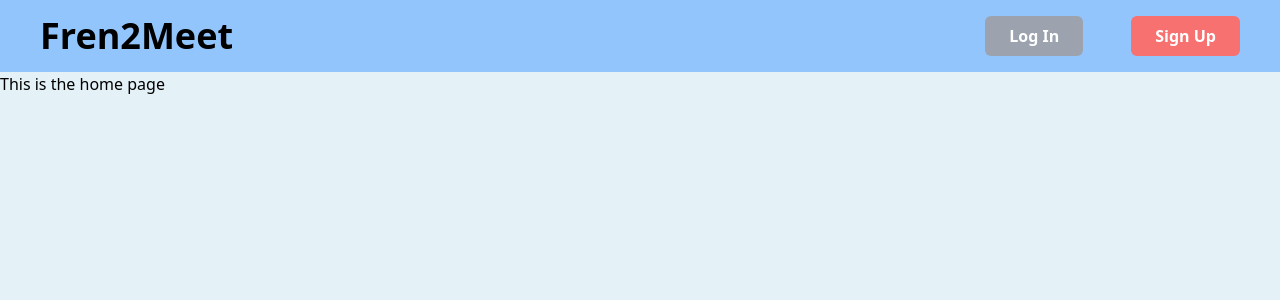
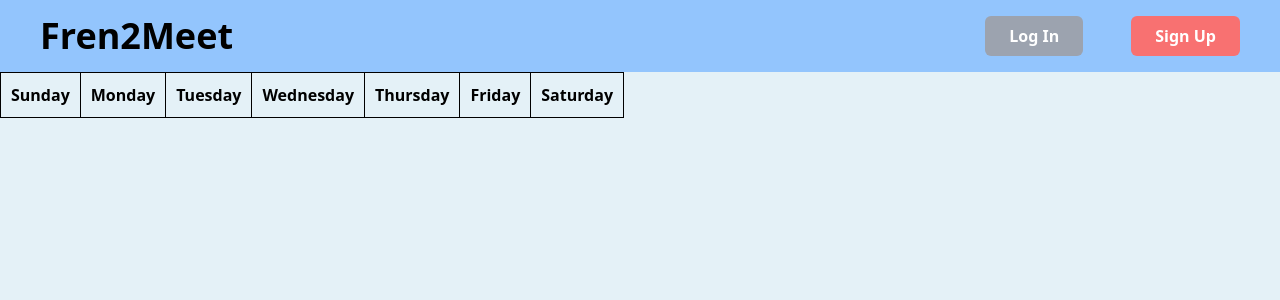
Before and after one commit to Evan-Nishi/CMPE-133-Project, a React (Create React App) app in the folder client/: page /home in a window 1280 px wide. Shown: the top 300 px of the page. Built offline with nearby package versions, Linux system fonts and the light colour scheme; no server answers.

Commit message:
base finished

```diff
--- /dev/null
+++ b/client/src/Components/Calendar.js
@@ -0,0 +1,102 @@
+import React, { useEffect } from "react";
+import PropTypes from "prop-types";
+const Calendar = () => {
+
+    //this gets tile background color, more red = more events scheduled during time
+
+
+    /**
+     * TODO: fetch data here when API is complete
+     * for now use this example
+    */
+    let calData = {
+        "Sunday": Array.from({ length: 96 }, () => Math.floor(Math.random() * 4)),
+        "Monday": Array.from({ length: 96 }, () => Math.floor(Math.random() * 4)),
+        "Tuesday": Array.from({ length: 96 }, () => Math.floor(Math.random() * 4)),
+        "Thursday": Array.from({ length: 96 }, () => Math.floor(Math.random() * 4)),
+        "Friday": Array.from({ length: 96 }, () => Math.floor(Math.random() * 4)),
+        "Saturday": Array.from({ length: 96 }, () => Math.floor(Math.random() * 4)),
+        "Sunday": Array.from({ length: 96 }, () => Math.floor(Math.random() * 4)),
+    };
+
+    //map like so
+    //calData[Sunday][0]
+
+    return(
+        <table className="calendar-table">
+            <thead>
+                <tr>
+                    <th>Sunday</th>
+                    <th>Monday</th>
+                    <th>Tuesday</th>
+                    <th>Wednesday</th>
+                    <th>Thursday</th>
+                    <th>Friday</th>
+                    <th>Saturday</th>
+                </tr>
+            </thead>
+            <tbody>
+                <calBody calData={calData}/>
+            </tbody>
+            <style>
+                {`
+                .calendar-table {
+                    border-collapse: collapse;
+                }
+                .calendar-table th {
+                    border: 1px solid black;
+                    padding: 10px;
+                }
+                `}
+            </style>
+        </table>
+    );
+};
+
+//TODO: add col with time markers for each hr, ie 8:00am, 9:00am...
+const calBody = ({calData}) =>{
+    let rows = [];
+    for(let i = 0; i < 96; i++){ //for each row
+        rows.push( //we need to fix this, it's horrendous
+            <tr>
+                <calBlock rgbColor={calData["Sunday"][i]}/>
+                <calBlock rgbColor={calData["Monday"][i]}/>
+                <calBlock rgbColor={calData["Tuesday"][i]}/>
+                <calBlock rgbColor={calData["Wednesday"][i]}/>
+                <calBlock rgbColor={calData["Thursday"][i]}/>
+                <calBlock rgbColor={calData["Friday"][i]}/>
+                <calBlock rgbColor={calData["Saturday"][i]}/>
+            </tr>
+        );
+    }
+    return(
+        <tbody>
+            {rows}
+        </tbody>
+    )
+};
+
+const calBlock = ({rgbColor}) => {
+    const tileBackground = (events) => {
+        let gbVal = 255 - (55 * events);
+        if(gbVal < 0){
+            gbVal = 0;
+        }else if (gbVal > 255){//this should never happen
+            gbVal = 255;
+        }
+        return `rgb(255, ${gbVal}, ${gbVal})`;
+    }
+
+    const blockStyle = {
+        border: '1px solid black',
+        backgroundColor: tileBackground(rgbColor)
+    };
+    return(
+        <td style={blockStyle} />
+    )
+};
+
+Calendar.propTypes = {
+    profileID: PropTypes.string
+};
+export default Calendar;
--- a/client/src/Pages/HomePage.js
+++ b/client/src/Pages/HomePage.js
@@ -1,8 +1,11 @@
 // Home.js
 import React from "react";
+import Calendar from "../Components/Calendar";
 
 const Home = () => {
-  return <div>This is the home page</div>;
+  return <div>
+    <Calendar/>
+  </div>;
 };
 
 export default Home;
```
